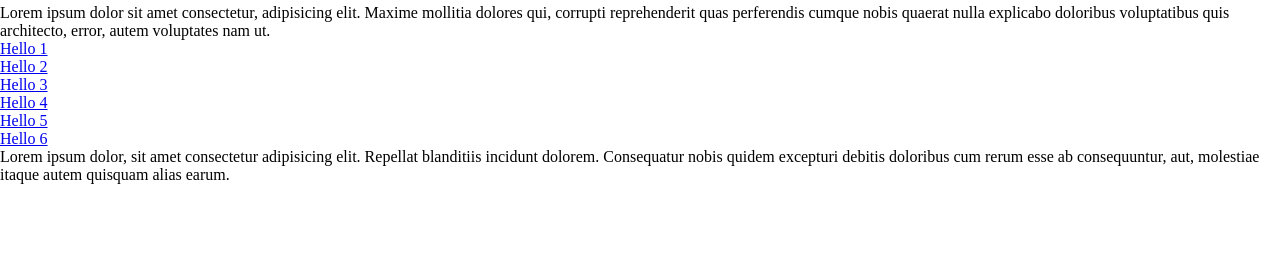
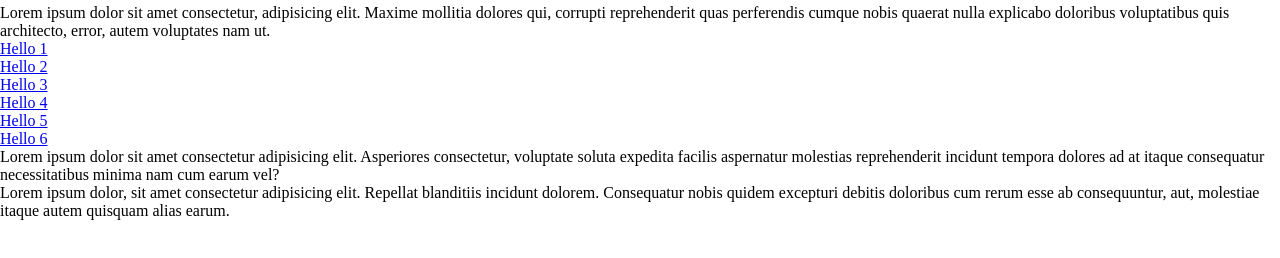
Before and after one commit to alex2532152/test_lesson, a plain HTML site: page index.html in a window 1280 px wide. Shown: the part 60-318 px from the top of the page. Drawn offline with Linux system fonts and the light colour scheme.

Commit message:
last commot2

```diff
--- a/index.html
+++ b/index.html
@@ -20,6 +20,8 @@
         <li><a href="#">Hello 6</a></li>
 
     </ul>
+    <p>Lorem ipsum dolor sit amet consectetur adipisicing elit. Asperiores consectetur, voluptate soluta expedita facilis aspernatur molestias reprehenderit incidunt tempora dolores ad at itaque consequatur necessitatibus minima nam cum earum vel?</p>
+
     <p>Lorem ipsum dolor, sit amet consectetur adipisicing elit. Repellat blanditiis incidunt dolorem. Consequatur nobis quidem excepturi debitis doloribus cum rerum esse ab consequuntur, aut, molestiae itaque autem quisquam alias earum.</p>
 </body>
 </html>
```
